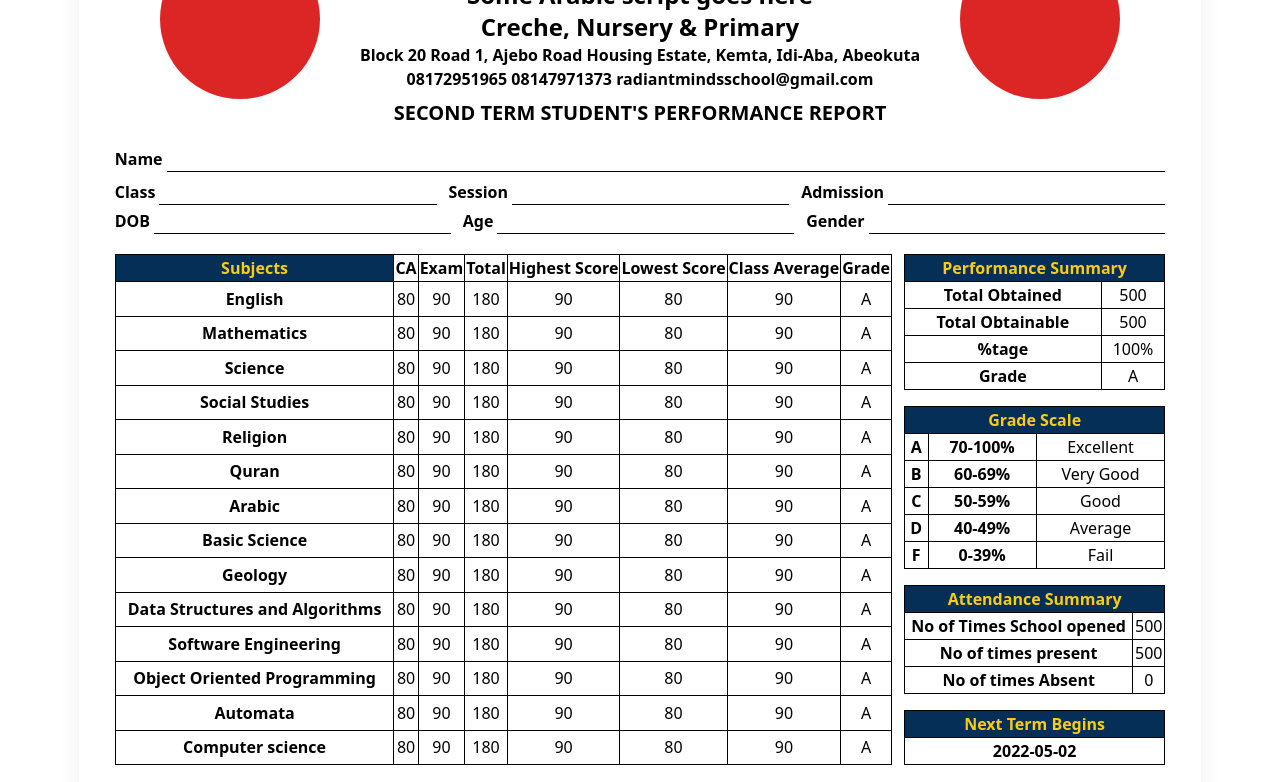
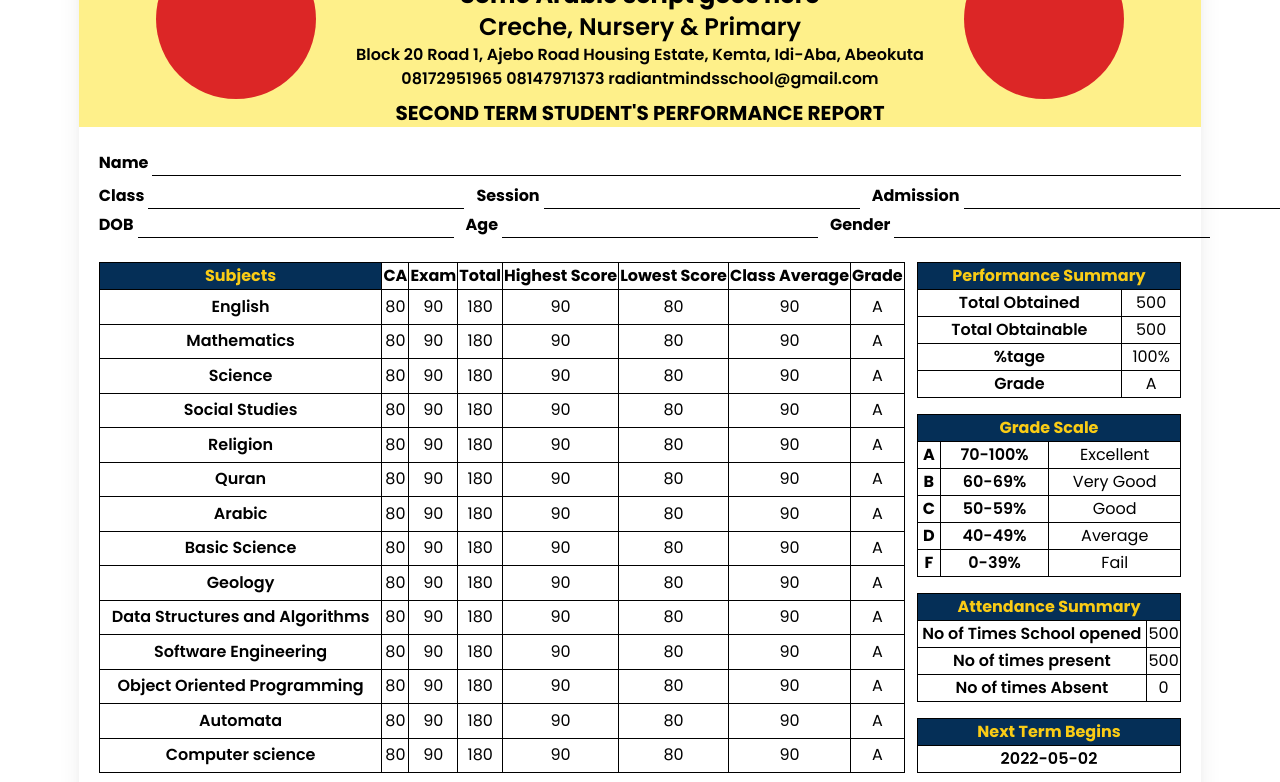
Before and after one commit to Radiant-Minds-School/performance-report-tailwind, a website: page src/index.html in a window 1280 px wide. Shown: the part 73-855 px from the top of the page. Drawn offline with Linux system fonts and the light colour scheme.

Commit message:
add poppins

```diff
--- a/src/index.html
+++ b/src/index.html
@@ -7,9 +7,9 @@
     <link href="/dist/output.css" rel="stylesheet">
 </head>
 
-<body class="flex justify-center">
-    <div class="h-[42.0cm] w-[29.7cm] shadow-xl px-4 flex flex-col space-y-5">
-        <div class="mt-3">
+<body class="flex justify-center poppins">
+    <div class="w-[29.7cm] shadow-xl flex flex-col space-y-6 pb-6">
+        <div class="pt-3 bg-yellow-200">
             <div class="flex justify-center space-x-10">
                 <div class="h-40 w-40 bg-red-600 rounded-full shrink-0"></div>
                 <div class="text-center">
@@ -85,7 +85,7 @@
                         <th class="border border-black">Grade</th>
                     </thead>
                     <tr class="text-center">
-                        <td class="border border-black font-bold px-3">English</td>
+                        <td class="border border-black font-semibold px-3">English</td>
                         <td class="border border-black">80</td>
                         <td class="border border-black">90</td>
                         <td class="border border-black">180</td>
@@ -95,7 +95,7 @@
                         <td class="border border-black">A</td>
                     </tr>
                     <tr class="text-center">
-                        <td class="border border-black font-bold px-3">Mathematics</td>
+                        <td class="border border-black font-semibold px-3">Mathematics</td>
                         <td class="border border-black">80</td>
                         <td class="border border-black">90</td>
                         <td class="border border-black">180</td>
@@ -105,7 +105,7 @@
                         <td class="border border-black">A</td>
                     </tr>
                     <tr class="text-center">
-                        <td class="border border-black font-bold px-3">Science</td>
+                        <td class="border border-black font-semibold px-3">Science</td>
                         <td class="border border-black">80</td>
                         <td class="border border-black">90</td>
                         <td class="border border-black">180</td>
@@ -115,7 +115,7 @@
                         <td class="border border-black">A</td>
                     </tr>
                     <tr class="text-center">
-                        <td class="border border-black font-bold px-3">Social Studies</td>
+                        <td class="border border-black font-semibold px-3">Social Studies</td>
                         <td class="border border-black">80</td>
                         <td class="border border-black">90</td>
                         <td class="border border-black">180</td>
@@ -125,7 +125,7 @@
                         <td class="border border-black">A</td>
                     </tr>
                     <tr class="text-center">
-                        <td class="border border-black font-bold px-3">Religion</td>
+                        <td class="border border-black font-semibold px-3">Religion</td>
                         <td class="border border-black">80</td>
                         <td class="border border-black">90</td>
                         <td class="border border-black">180</td>
@@ -135,7 +135,7 @@
                         <td class="border border-black">A</td>
                     </tr>
                     <tr class="text-center">
-                        <td class="border border-black font-bold px-3">Quran</td>
+                        <td class="border border-black font-semibold px-3">Quran</td>
                         <td class="border border-black">80</td>
                         <td class="border border-black">90</td>
                         <td class="border border-black">180</td>
@@ -145,7 +145,7 @@
                         <td class="border border-black">A</td>
                     </tr>
                     <tr class="text-center">
-                        <td class="border border-black font-bold px-3">Arabic</td>
+                        <td class="border border-black font-semibold px-3">Arabic</td>
                         <td class="border border-black">80</td>
                         <td class="border border-black">90</td>
                         <td class="border border-black">180</td>
@@ -155,7 +155,7 @@
                         <td class="border border-black">A</td>
                     </tr>
                     <tr class="text-center">
-                        <td class="border border-black font-bold px-3">Basic Science</td>
+                        <td class="border border-black font-semibold px-3">Basic Science</td>
                         <td class="border border-black">80</td>
                         <td class="border border-black">90</td>
                         <td class="border border-black">180</td>
@@ -165,7 +165,7 @@
                         <td class="border border-black">A</td>
                     </tr>
                     <tr class="text-center">
-                        <td class="border border-black font-bold px-3">Geology</td>
+                        <td class="border border-black font-semibold px-3">Geology</td>
                         <td class="border border-black">80</td>
                         <td class="border border-black">90</td>
                         <td class="border border-black">180</td>
@@ -175,7 +175,7 @@
                         <td class="border border-black">A</td>
                     </tr>
                     <tr class="text-center">
-                        <td class="border border-black font-bold px-3">Data Structures and Algorithms</td>
+                        <td class="border border-black font-semibold px-3">Data Structures and Algorithms</td>
                         <td class="border border-black">80</td>
                         <td class="border border-black">90</td>
                         <td class="border border-black">180</td>
@@ -185,7 +185,7 @@
                         <td class="border border-black">A</td>
                     </tr>
                     <tr class="text-center">
-                        <td class="border border-black font-bold px-3">Software Engineering</td>
+                        <td class="border border-black font-semibold px-3">Software Engineering</td>
                         <td class="border border-black">80</td>
                         <td class="border border-black">90</td>
                         <td class="border border-black">180</td>
@@ -195,7 +195,7 @@
                         <td class="border border-black">A</td>
                     </tr>
                     <tr class="text-center">
-                        <td class="border border-black font-bold px-3">Object Oriented Programming</td>
+                        <td class="border border-black font-semibold px-3">Object Oriented Programming</td>
                         <td class="border border-black">80</td>
                         <td class="border border-black">90</td>
                         <td class="border border-black">180</td>
@@ -205,7 +205,7 @@
                         <td class="border border-black">A</td>
                     </tr>
                     <tr class="text-center">
-                        <td class="border border-black font-bold px-3">Automata</td>
+                        <td class="border border-black font-semibold px-3">Automata</td>
                         <td class="border border-black">80</td>
                         <td class="border border-black">90</td>
                         <td class="border border-black">180</td>
@@ -215,7 +215,7 @@
                         <td class="border border-black">A</td>
                     </tr>
                     <tr class="text-center">
-                        <td class="border border-black font-bold px-3">Computer science</td>
+                        <td class="border border-black font-semibold px-3">Computer science</td>
                         <td class="border border-black">80</td>
                         <td class="border border-black">90</td>
                         <td class="border border-black">180</td>
--- a/src/tailwind.css
+++ b/src/tailwind.css
@@ -1,3 +1,8 @@
+@import url('https://fonts.googleapis.com/css2?family=Poppins:ital,wght@0,100;0,200;0,300;0,400;0,500;0,600;0,700;0,800;0,900;1,100;1,200;1,300;1,400;1,500;1,600;1,700;1,800;1,900&display=swap');
 @tailwind base;
 @tailwind components;
 @tailwind utilities;
+
+.poppins {
+    font-family: 'Poppins', sans-serif;
+}
```
Also changed, not shown: dist/output.css.
